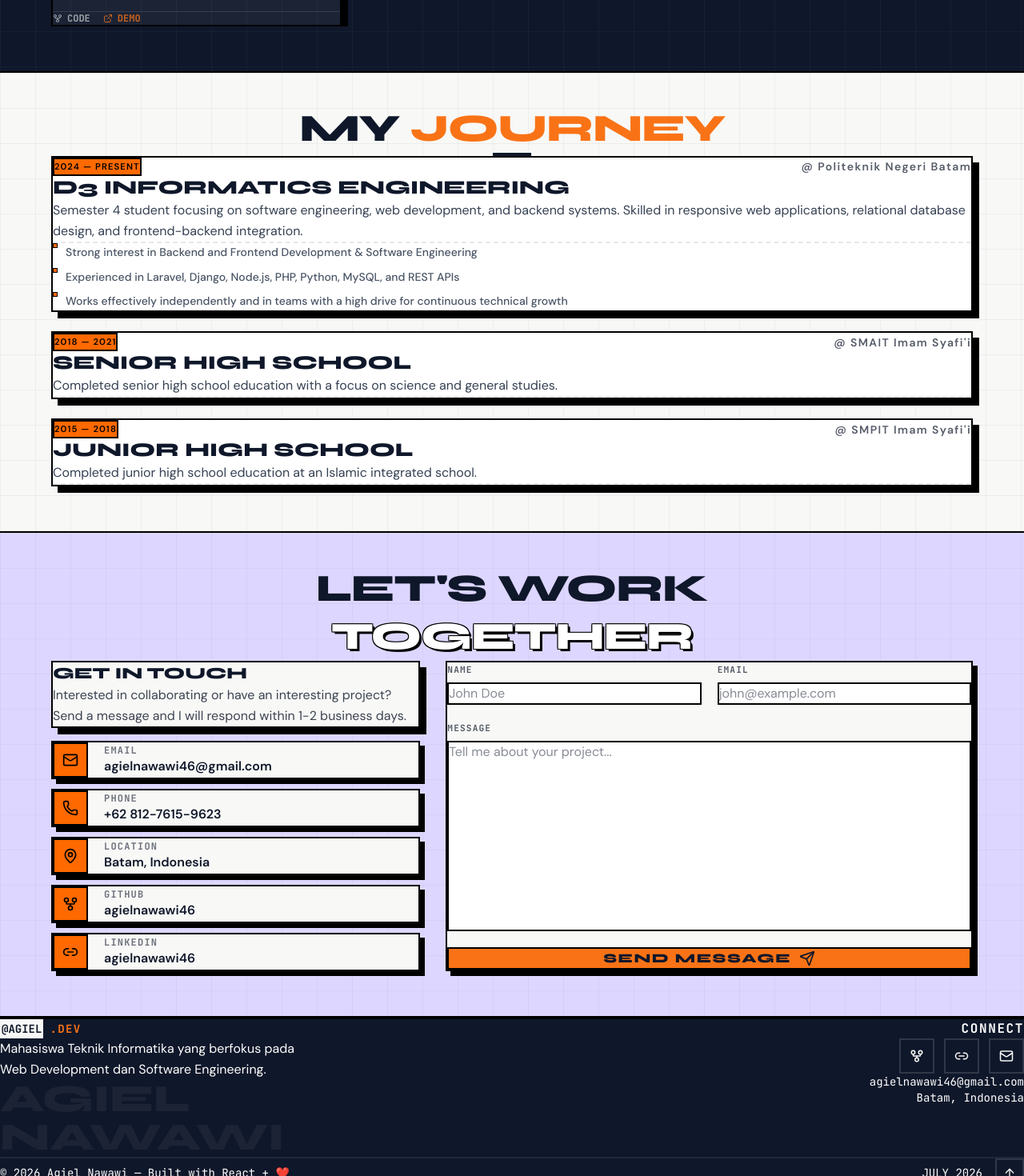
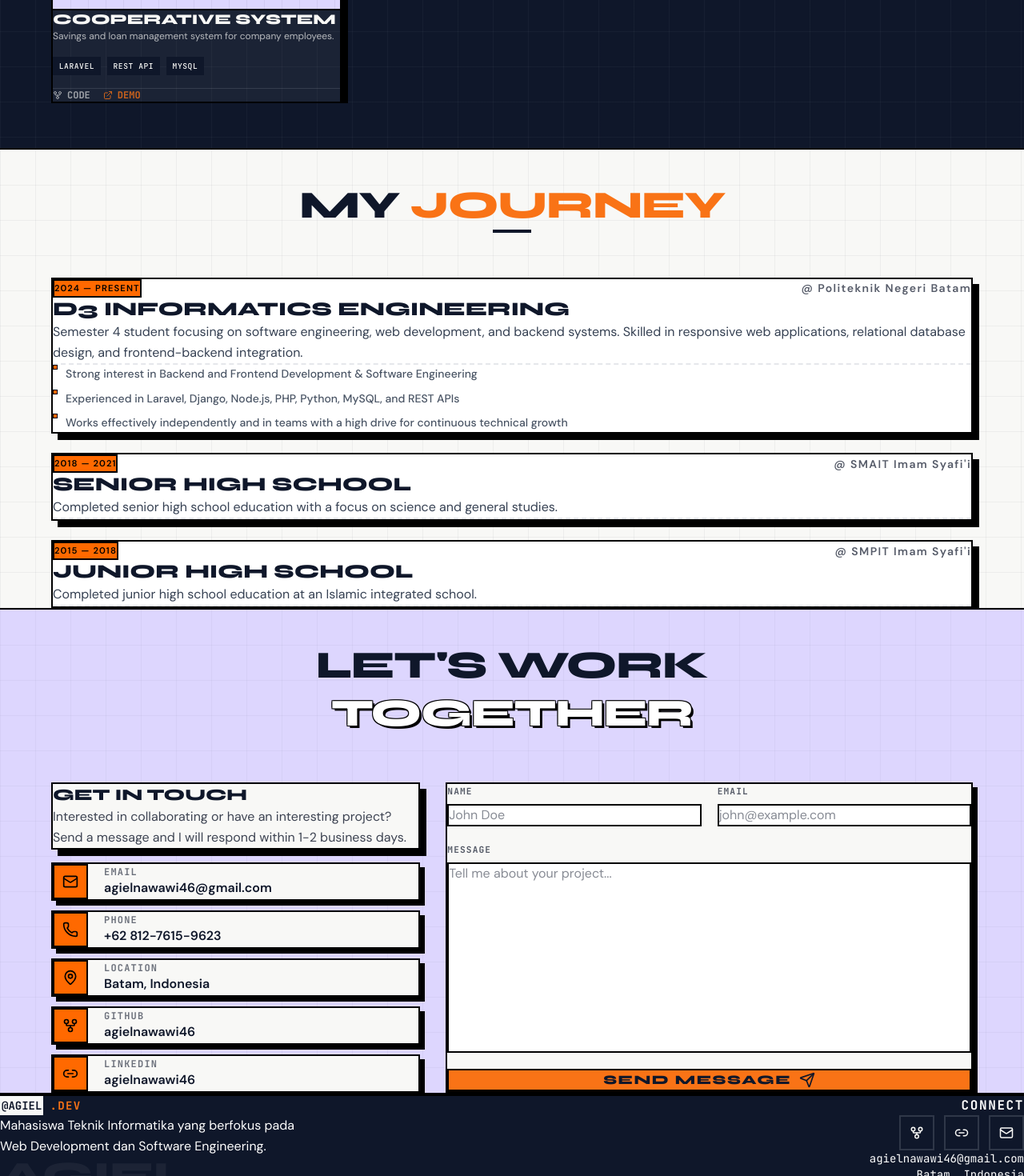
Before and after one commit to agielnawawi46/portofolio-v3, a React (Vite) app: page / in a window 1280 px wide. Shown: the part 2500-3970 px from the top of the page at 80% size. Built offline with nearby package versions, Linux system fonts and the light colour scheme.

Commit message:
style: apply explicit inline margins to section headers in projects, experience, and contact to increase space from content

```diff
--- a/src/components/ContactSection.tsx
+++ b/src/components/ContactSection.tsx
@@ -46,7 +46,7 @@ export default function ContactSection() {
     >
       <div className="absolute inset-0 grid-bg opacity-30 pointer-events-none" />
 
-      <div className="relative max-w-6xl mx-auto w-full z-10 flex flex-col justify-center" style={{ marginTop: '2.5rem', marginBottom: '3.5rem' }}>
+      <div className="relative max-w-6xl mx-auto w-full z-10 flex flex-col justify-center">
 
         {/* Header - REVISI 2: Menggunakan margin-bottom yang konsisten (mb-12 md:mb-16 lg:mb-20) */}
         <motion.div
@@ -54,6 +54,7 @@ export default function ContactSection() {
           animate={inView ? { opacity: 1, x: 0 } : {}}
           transition={inView ? { ...springBase } : {}}
           className="mb-12 md:mb-16 flex flex-col items-center text-center w-full"
+          style={{ marginTop: '2.5rem', marginBottom: '3.5rem' }}
         >
           <h2
             className="text-3xl sm:text-4xl md:text-5xl font-black uppercase leading-tight tracking-tight"
--- a/src/components/ExperienceSection.tsx
+++ b/src/components/ExperienceSection.tsx
@@ -20,7 +20,7 @@ export default function ExperienceSection() {
     >
       <div className="absolute inset-0 grid-bg pointer-events-none opacity-40" />
 
-      <div className="relative max-w-6xl mx-auto w-full z-10 flex flex-col justify-center" style={{ marginTop: '2.5rem', marginBottom: '3.5rem' }}>
+      <div className="relative max-w-6xl mx-auto w-full z-10 flex flex-col justify-center">
 
         {/* Section Header - REVISI: Mengubah mb-28 menjadi mb-12 md:mb-16 */}
         <motion.div
@@ -28,6 +28,7 @@ export default function ExperienceSection() {
           animate={inView ? { opacity: 1, x: 0 } : {}}
           transition={inView ? { ...springBase } : {}}
           className="mb-12 md:mb-16 flex flex-col items-center text-center w-full"
+          style={{ marginTop: '2.5rem', marginBottom: '3.5rem' }}
         >
           <h2
             className="text-3xl sm:text-4xl md:text-5xl font-black uppercase leading-tight tracking-tight"
--- a/src/components/ProjectsSection.tsx
+++ b/src/components/ProjectsSection.tsx
@@ -319,6 +319,7 @@ export default function ProjectsSection() {
             animate={inView ? { opacity: 1, y: 0 } : {}}
             transition={inView ? { ...spring } : {}}
             className="mb-12 md:mb-16 flex flex-col items-center text-center w-full"
+            style={{ marginTop: '2.5rem', marginBottom: '3.5rem' }}
           >
             <h2
               className="text-3xl sm:text-4xl md:text-5xl font-black uppercase leading-tight tracking-tight"
```
